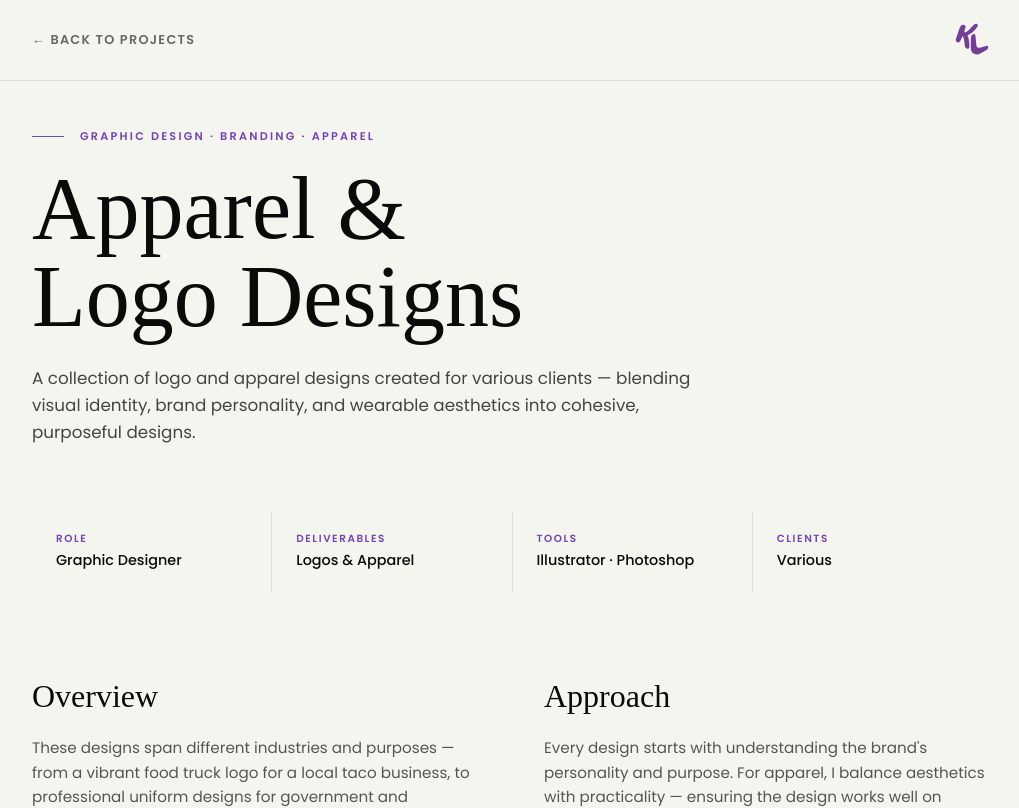
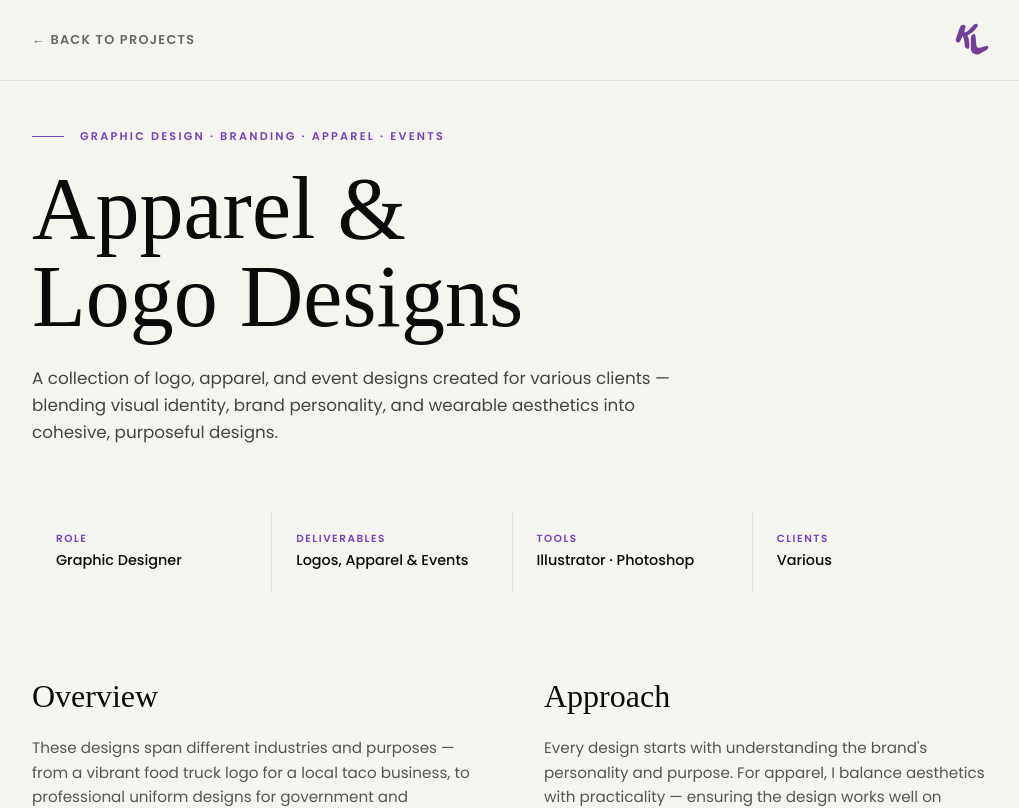
Before and after one commit to kzhhyu/keziah-portfolio, a Next.js app: page /projects/apparel-logos in a window 1280 px wide. Shown: the top 808 px of the page, without its empty margins (128-1147 px from the left). Built offline with nearby package versions, Linux system fonts and the light colour scheme; a web font is replaced by a local one.

Commit message:
Initial commit

```diff
--- a/app/projects/apparel-logos/page.tsx
+++ b/app/projects/apparel-logos/page.tsx
@@ -32,7 +32,7 @@ export default function ApparelLogosPage() {
         {/* Header */}
         <div className="reveal mb-16">
           <p className="flex items-center gap-4 text-[0.7rem] tracking-[0.2em] uppercase text-[#7742b8] mb-5 before:content-[''] before:w-8 before:h-px before:bg-[#7742b8] font-semibold">
-            Graphic Design · Branding · Apparel
+            Graphic Design · Branding · Apparel · Events
           </p>
           <h1
             className="leading-none text-[#0a0a0a] mb-6"
@@ -44,7 +44,7 @@ export default function ApparelLogosPage() {
             Apparel &<br />Logo Designs
           </h1>
           <p className="text-[1.05rem] font-light leading-relaxed text-[#444] max-w-2xl">
-            A collection of logo and apparel designs created for various clients — blending
+            A collection of logo, apparel, and event designs created for various clients — blending
             visual identity, brand personality, and wearable aesthetics into cohesive,
             purposeful designs.
           </p>
@@ -54,7 +54,7 @@ export default function ApparelLogosPage() {
         <div className="grid grid-cols-2 md:grid-cols-4 gap-px bg-[#e0e0e0] mb-20">
           {[
             { label: 'Role', value: 'Graphic Designer' },
-            { label: 'Deliverables', value: 'Logos & Apparel' },
+            { label: 'Deliverables', value: 'Logos, Apparel & Events' },
             { label: 'Tools', value: 'Illustrator · Photoshop' },
             { label: 'Clients', value: 'Various' },
           ].map(({ label, value }) => (
@@ -150,7 +150,7 @@ export default function ApparelLogosPage() {
         </div>
 
         {/* s2 — Intern Polo Shirt */}
-        <div className="mb-20">
+        <div className="mb-10">
           <div className="overflow-hidden rounded-2xl border border-[#e0e0e0]">
             <img
               src="/images/projects/apparel-logos/s2.png"
@@ -168,9 +168,52 @@ export default function ApparelLogosPage() {
           </div>
         </div>
 
+        {/* s3 — New Apparel Design */}
+        <div className="mb-20">
+          <div className="overflow-hidden rounded-2xl border border-[#e0e0e0]">
+            <img
+              src="/images/projects/apparel-logos/s3.png"
+              alt="Custom Apparel Design"
+              className="w-full h-auto"
+            />
+          </div>
+          <div className="mt-4">
+            <p className="text-[0.9rem] font-medium text-[#0a0a0a] mb-1">Custom Apparel Design</p>
+            <p className="text-[0.8rem] font-light text-[#666] leading-relaxed">
+              [Add your description here — describe what this apparel design is for, the client,
+              the design concept, and any key details about the piece.]
+            </p>
+          </div>
+        </div>
+
+        {/* Divider label — Events */}
+        <div className="flex items-center gap-4 mb-8">
+          <div className="flex-1 h-px bg-[#e0e0e0]" />
+          <span className="text-[0.7rem] tracking-[0.2em] uppercase text-[#7742b8] font-semibold">Event Design</span>
+          <div className="flex-1 h-px bg-[#e0e0e0]" />
+        </div>
+
+        {/* e1 — New Event Design */}
+        <div className="mb-20">
+          <div className="overflow-hidden rounded-2xl border border-[#e0e0e0]">
+            <img
+              src="/images/projects/apparel-logos/e1.png"
+              alt="Event Branding Design"
+              className="w-full h-auto"
+            />
+          </div>
+          <div className="mt-4">
+            <p className="text-[0.9rem] font-medium text-[#0a0a0a] mb-1">Event Branding Design</p>
+            <p className="text-[0.8rem] font-light text-[#666] leading-relaxed">
+              [Add your description here — describe what this event design is for, the theme,
+              the visual elements used, and the overall concept.]
+            </p>
+          </div>
+        </div>
+
         {/* Tags */}
         <div className="flex flex-wrap gap-2 mb-20">
-          {['Logo Design', 'Apparel', 'Graphic Design', 'Illustrator', 'Photoshop', 'Branding', 'Uniform'].map(tag => (
+          {['Logo Design', 'Apparel', 'Events', 'Graphic Design', 'Illustrator', 'Photoshop', 'Branding', 'Uniform'].map(tag => (
             <span
               key={tag}
               className="text-[0.65rem] font-medium tracking-[0.12em] uppercase px-3 py-1.5 rounded-full border border-[#ede9fe] bg-[#f5f3ff] text-[#7742b8]"
```
Lines whose indentation alone changed are shown as unchanged.
